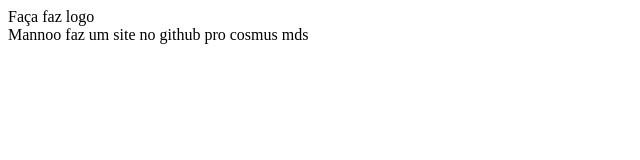
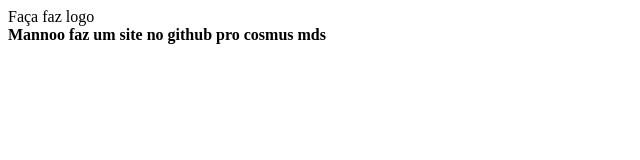
Before and after one commit to Perrett602/Cosmusnbe, a plain HTML site: page index.html in a window 1280 px wide. Shown: the whole page, without its empty margins (0-640 px from the left). Drawn offline with Linux system fonts and the light colour scheme.

Commit message:
Update index.html

```diff
--- a/index.html
+++ b/index.html
@@ -9,6 +9,6 @@
 
   <body>
     <header>Faça faz logo</header>
-	<div>Mannoo faz um site no github pro cosmus mds</div>
+	<div><strong>Mannoo faz um site no github pro cosmus mds</strong></div>
 	<footer></footer>
 	</body>
```
